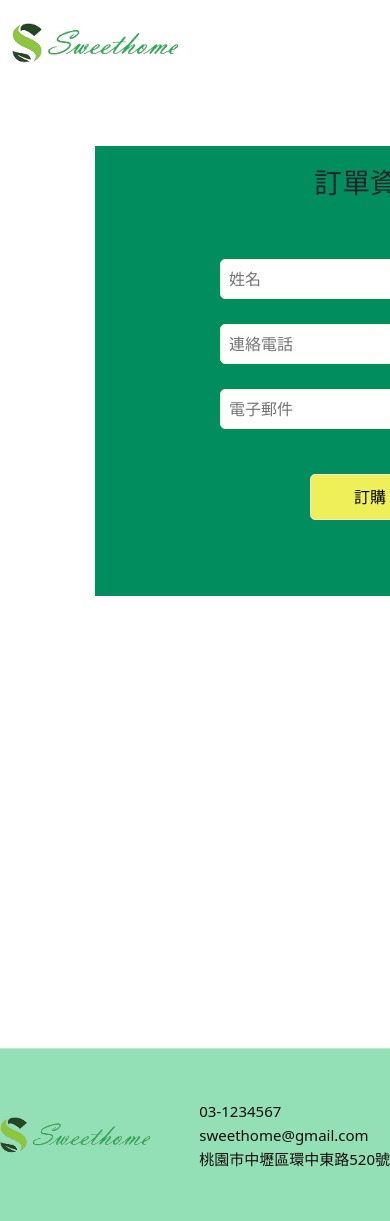
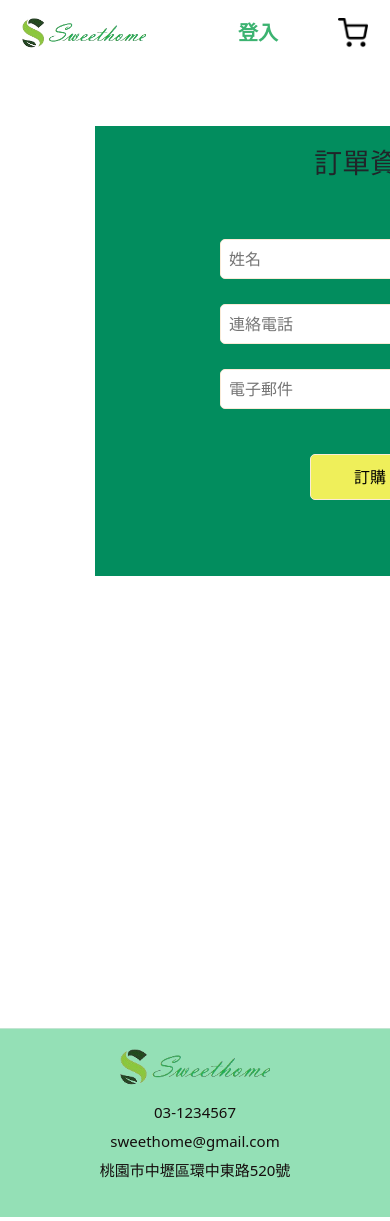
Before and after one commit to Zac-Hsing/vue_dessert_shop, a Vue app: page /#/cart in a window 390 px wide. Shown: the top 1221 px of the page. Built offline with nearby package versions, Linux system fonts and the light colour scheme; what vue-toast-notification would draw is missing.

Commit message:
Your commit message

```diff
--- a/src/App.vue
+++ b/src/App.vue
@@ -8,6 +8,6 @@
 
 </script>
 
-<style scoped>
+<style >
 
 </style>
--- a/src/components/common/Content.vue
+++ b/src/components/common/Content.vue
@@ -19,4 +19,20 @@ import Dessert from './Dessert.vue';
   display: flex;
   justify-content: space-between;
 }
+
+@media (max-width: 1000px) {
+  .content {
+    flex-direction: column;
+    width: 100%;
+    padding: 0 20px;
+    justify-content: center;
+    align-items: center;
+  }
+
+  .content > * {
+    width: 100%;
+    max-width: 1160px;
+    margin-bottom: 20px;
+  }
+}
 </style>
--- a/src/components/common/Menu.vue
+++ b/src/components/common/Menu.vue
@@ -54,11 +54,14 @@
 .menu {
   background-color: #257a4b;
 }
-@media (max-width: 768px) {
+@media (max-width: 1000px) {
   .menu-left {
-    width: 40%;
-    margin-left: 0;
-    object-fit: cover;
-}
+    width: 100%;
+  }
+
+  .menu-left ul li {
+    width: 100%;
+    padding: 15px 0;
+  }
 }
 </style>
--- a/src/components/common/shop_Footer.vue
+++ b/src/components/common/shop_Footer.vue
@@ -31,10 +31,12 @@
   }
 
   .footer-contain {
-    width: 1160px;
+    width: 100%;
+    max-width: 1160px;
     display: flex;
     justify-content: space-between;
     align-items: center;
+    padding: 0 20px;
   }
 
   .footer-left img {
@@ -56,4 +58,27 @@
   .footer-right ul li a:hover {
     text-decoration: underline;
   }
+
+
+  @media (max-width: 1000px) {
+   .footer {
+      padding: 20px; /* 減少 padding 避免在小螢幕上占用過多空間 */
+    }
+
+    .footer-contain {
+      flex-direction: column; /* 調整為垂直排列 */
+      align-items: center;
+      text-align: center;
+    }
+
+    .footer-left,
+    .footer-right {
+      margin-bottom: 10px;
+    }
+
+    .footer-right ul li {
+      margin: 5px 0;
+    }
+  }
+
 </style>
--- a/src/components/common/shop_Header.vue
+++ b/src/components/common/shop_Header.vue
@@ -14,11 +14,11 @@
             </router-link>
         </li>
         <li>
-          <router-link to="/" id="home">
+          <router-link to="/" id="home" class="hide">
             首頁
           </router-link>
         </li>
-        <li><a href="#"  id="dessert"   @click="scroll">甜點</a></li>
+        <li><a href="#"  id="dessert"  class="hide"  @click="scroll">甜點</a></li>
       </ul>
       <router-link to="/cart" id="cart">
         <img class="shopicon" src="../img/shopicon.png" alt="Shop Icon">
@@ -78,5 +78,26 @@ function scroll() {
   cursor: pointer;
 }
 
+@media (max-width: 1000px) {
+  .header {
+    width: 100%;
+    padding: 10px;
+  }
 
+  .hide {
+    display: none;
+  }
+
+  .container {
+    justify-content: space-between;
+  }
+
+  .shopicon {
+    width: 30px;
+  }
+
+  .logo img {
+    height: 30px;
+  }
+}
 </style>
--- a/src/views/home.vue
+++ b/src/views/home.vue
@@ -12,7 +12,7 @@
 </script>
 
 <template>
-    <div>
+    <div class="home">
         <shop_Header @scroll="scroll"/>
         <Banner/>
         <Content />
@@ -20,3 +20,11 @@
         <ScrollTOTop/>
     </div>
 </template>
+
+<style >
+@media (max-width: 900px) {
+
+}
+
+
+</style>
```
Also changed, not shown: 4 other files (tests, documents, lock files or other folders).
